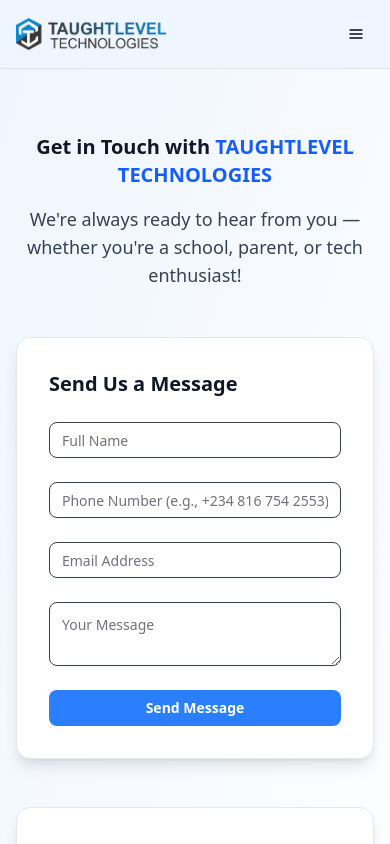
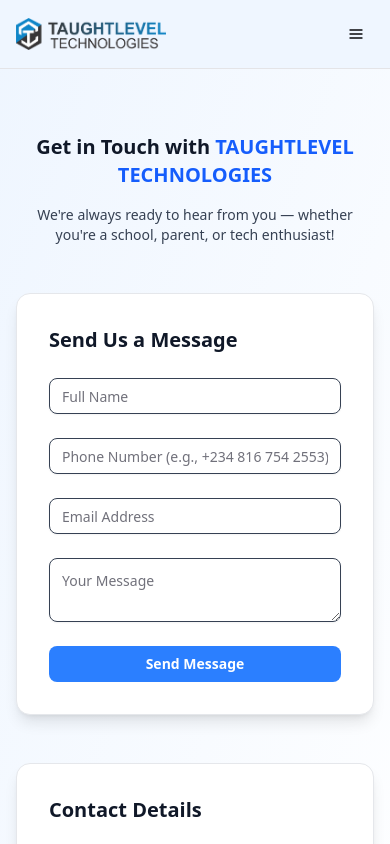
Before and after one commit to VictorKingsHub/technologies, a Next.js app: page /contact in a window 390 px wide. Shown: the top 844 px of the page. Built offline with nearby package versions, Linux system fonts and the light colour scheme.

Commit message:
version update

```diff
--- a/src/components/ContactSection.tsx
+++ b/src/components/ContactSection.tsx
@@ -66,7 +66,7 @@
           <h2 className="text-xl md:text-3xl md:text-5xl font-extrabold text-gray-900 mb-4">
             Get in Touch with <span className="text-blue-600"> TAUGHTLEVEL TECHNOLOGIES </span>
           </h2>
-          <p className="text-lg md:text-xl text-gray-700 max-w-2xl mx-auto">
+          <p className="text-sm md:text-xl text-gray-700 max-w-2xl mx-auto">
             We&apos;re always ready to hear from you — whether you&apos;re a school,
             parent, or tech enthusiast!
           </p>
```
